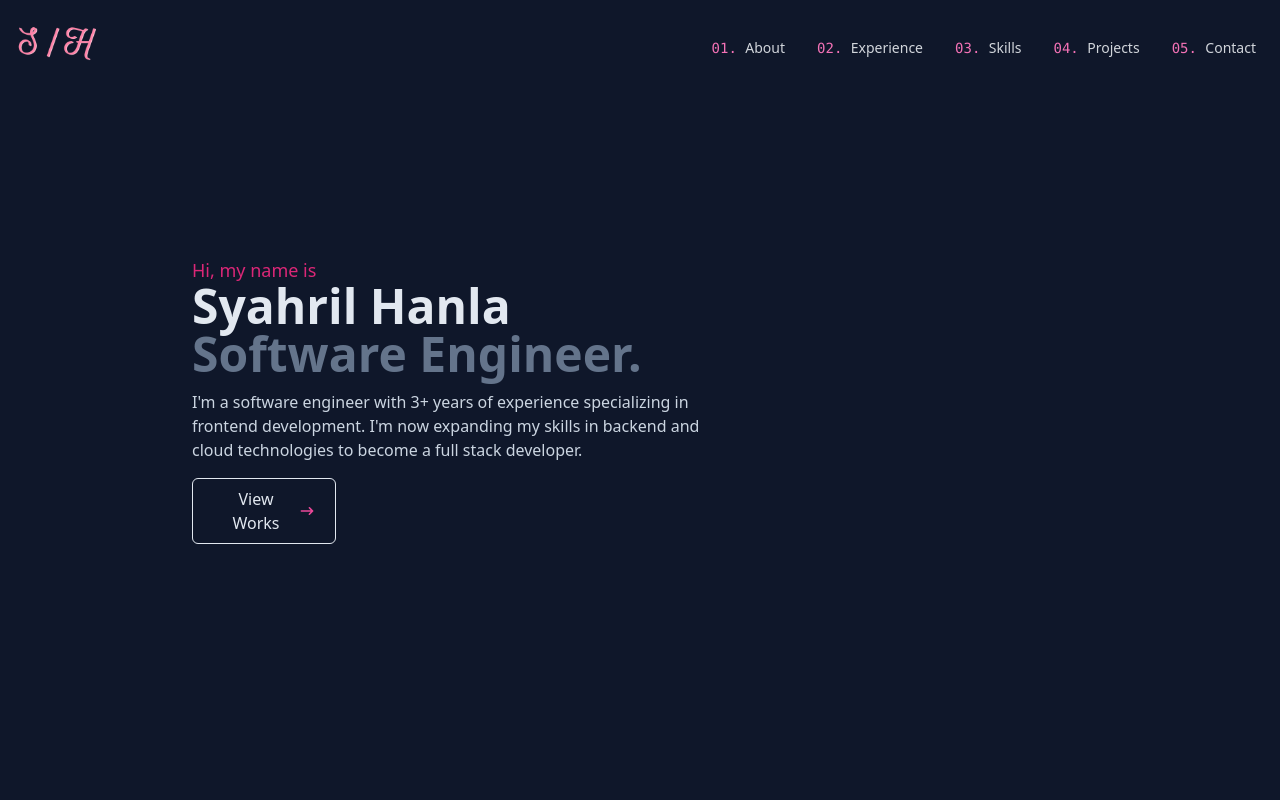
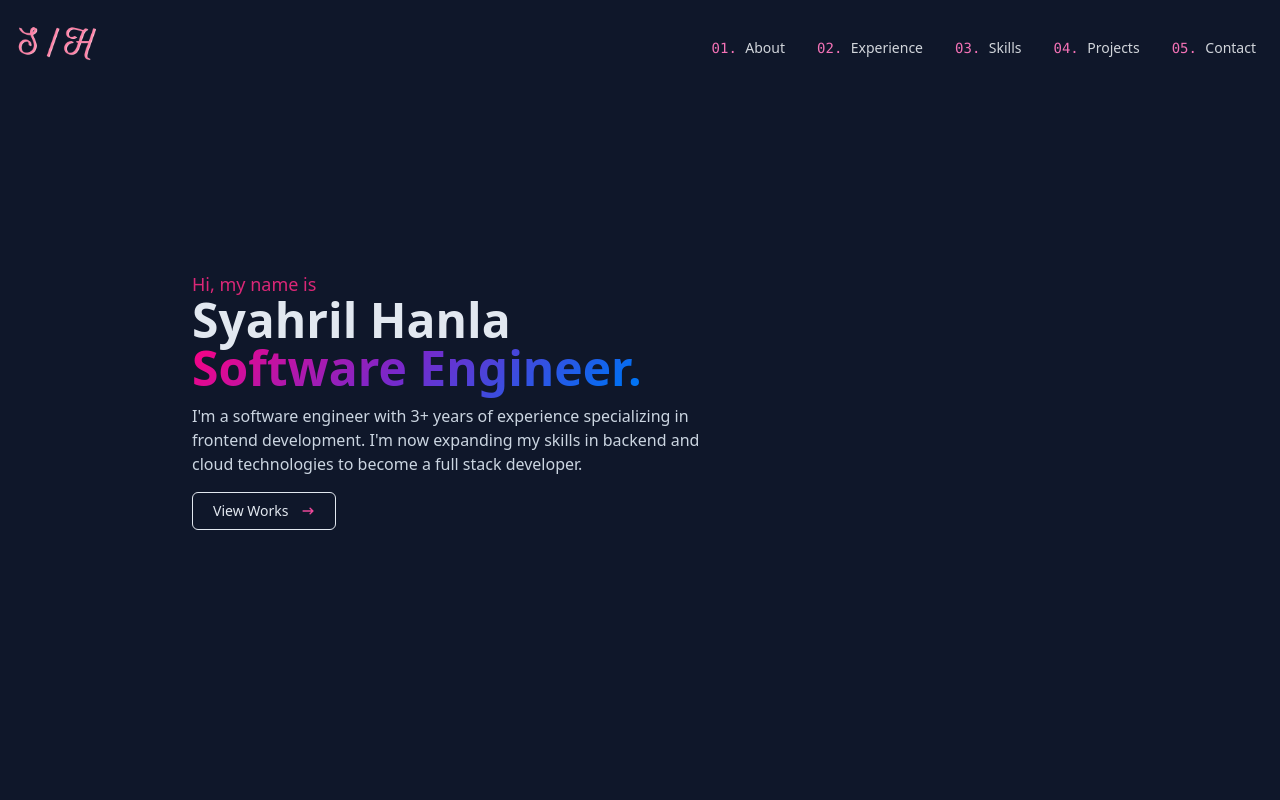
Before and after one commit to syahrilhanla/portfolio-website, a Next.js app: page / in a window 1280 px wide. Shown: the top 800 px of the page. Built offline with nearby package versions, Linux system fonts and the light colour scheme.

Commit message:
feat: enhance Introduction component with AuroraText and update workData with new technologies

```diff
--- a/components/Introduction.jsx
+++ b/components/Introduction.jsx
@@ -1,6 +1,7 @@
 import { HiArrowNarrowRight } from "react-icons/hi";
 import { Link } from "react-scroll";
 import { useEffect, useState } from "react";
+import { AuroraText } from "./magicui/aurora-text";
 
 const Introduction = () => {
 	const [show, setShow] = useState(false);
@@ -22,7 +23,7 @@ const Introduction = () => {
 				Syahril Hanla
 			</h1>
 			<h1 className="text-slate-500 text-5xl font-bold mb-3">
-				Software Engineer.
+				<AuroraText>Software Engineer.</AuroraText>
 			</h1>
 			<p className="text-slate-300 md:text-base max-w-lg text-base flex-wrap font-light">
 				I'm a software engineer with 3+ years of experience specializing in
@@ -32,8 +33,8 @@ const Introduction = () => {
 
 			<Link to="works" smooth={true} duration={500}>
 				<button
-					className="flex flex-row justify-between items-center px-5 py-2 border border-slate-200 rounded-md text-slate-200
-					w-[9rem] mt-4 font-light hover:bg-slate-400 hover:scale-x-105  hover:text-slate-900/80 hover:border-bg-slate-700 duration-300 group"
+					className="flex flex-row text-sm justify-between items-center px-5 py-2 border border-slate-200 rounded-md text-slate-200
+					w-[9rem] mt-4 hover:bg-slate-200 hover:scale-105  hover:text-slate-900/80 hover:border-bg-slate-700 duration-300 group"
 				>
 					View Works
 					<span className="group-hover:rotate-90 duration-300 text-pink-500">
--- a/components/workData.js
+++ b/components/workData.js
@@ -13,6 +13,10 @@ const workData = [
 			},
 			{
 				img: "/tailwind.png",
+				name: "Tanstack Query",
+			},
+			{
+				img: "/tailwind.png",
 				name: "TailwindCSS",
 			},
 			{
@@ -24,12 +28,12 @@ const workData = [
 				name: "Django REST Framework",
 			},
 			{
+				img: "/postgresql.svg",
+				name: "PostgreSQL",
+			},
+			{
 				img: "/xendit.svg",
 				name: "Xendit",
-			},
-			{
-				img: "/postgresql.svg",
-				name: "PostgreSQL",
 			},
 		],
 	},
@@ -46,12 +50,24 @@ const workData = [
 				name: "Next.js",
 			},
 			{
+				img: "/nextJS.svg",
+				name: "Fastify",
+			},
+			{
+				img: "/nextJS.svg",
+				name: "Consumet.ts",
+			},
+			{
 				img: "/redux.svg",
 				name: "Redux",
 			},
 			{
 				img: "/tailwind.png",
 				name: "TailwindCSS",
+			},
+			{
+				img: "/swiper.svg",
+				name: "Swiper",
 			},
 		],
 	},
```
